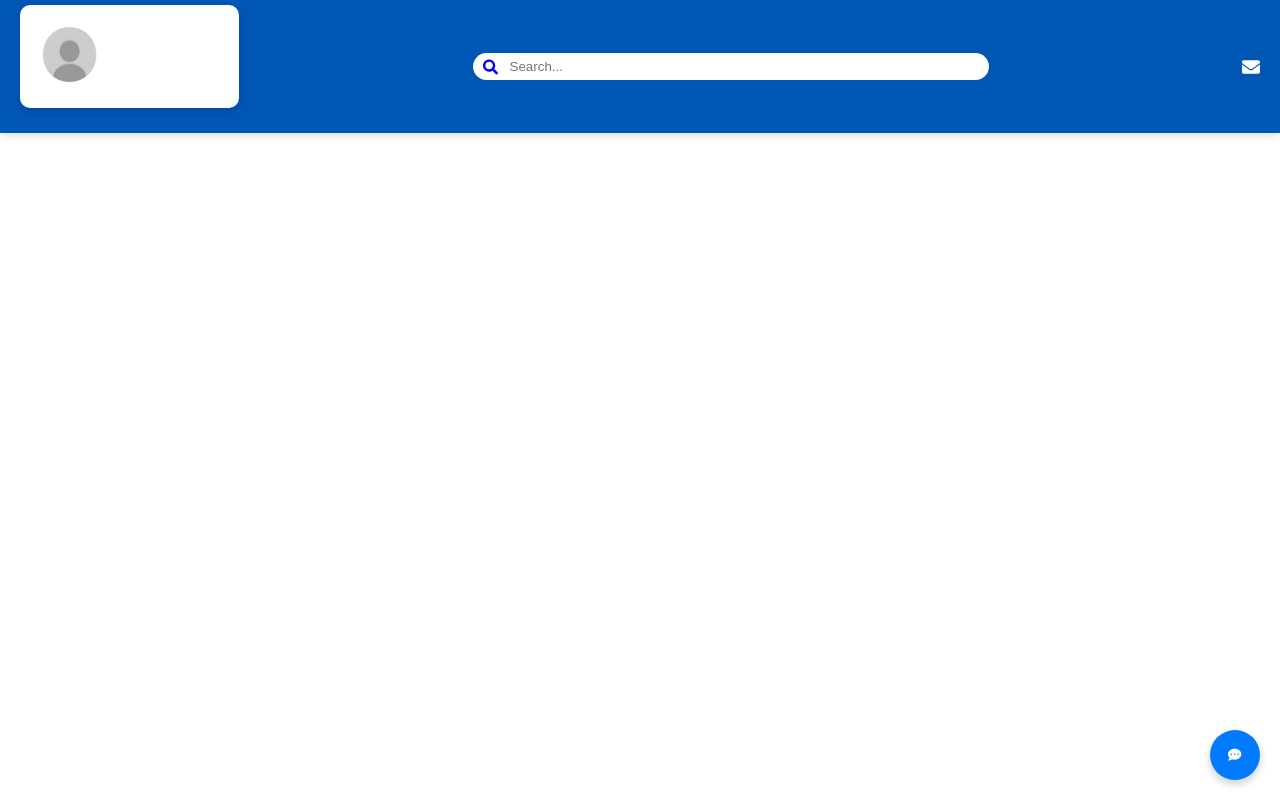
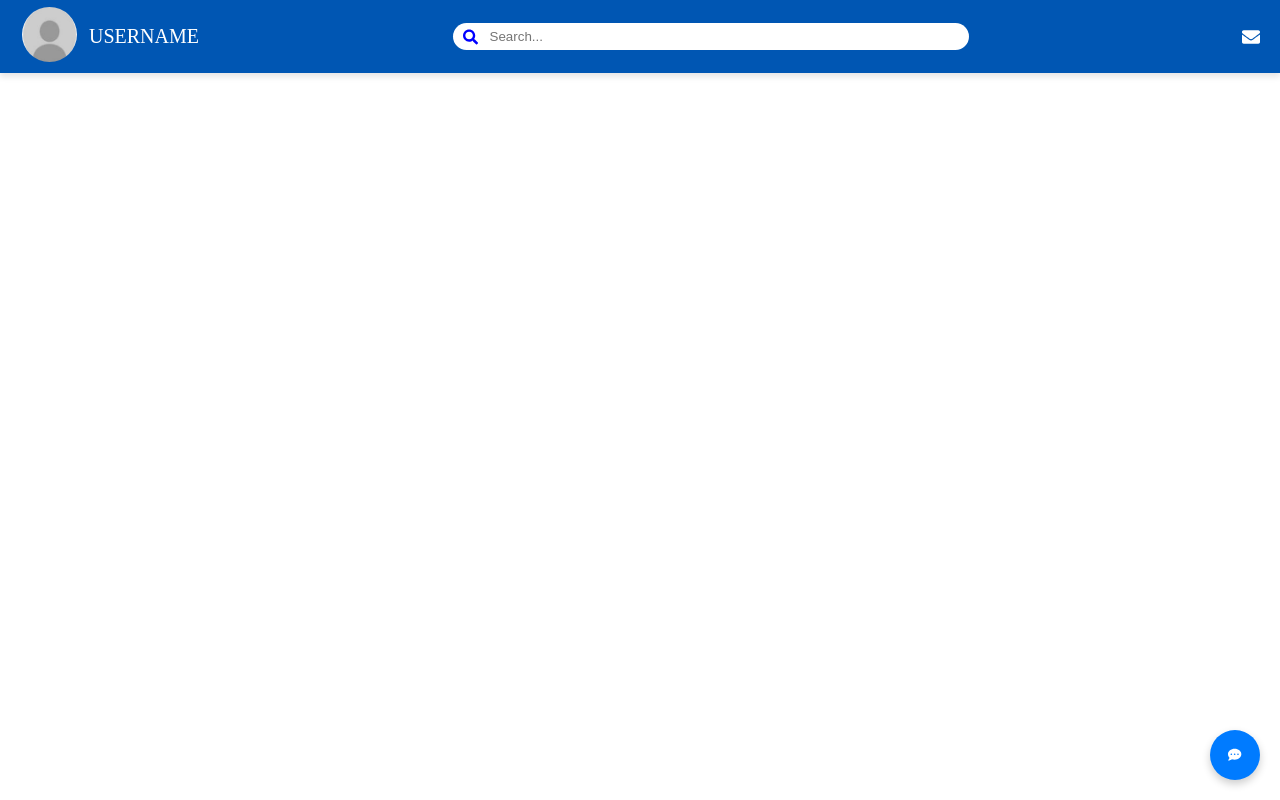
Before and after one commit to AlumniArchitect/AlumniArchitects, a React (Create React App) app in the folder frontend/: page /homepage in a window 1280 px wide. Built offline with nearby package versions, Linux system fonts and the light colour scheme; sample sign-in values are in the browser's storage.

Commit message:
PH resolving navbar and profile css

```diff
--- a/frontend/src/component/Navbar.jsx
+++ b/frontend/src/component/Navbar.jsx
@@ -122,7 +122,7 @@ export default function Navbar() {
     <nav>
       {error && <div className="error-message"><FaExclamationCircle className="icon" /> {error}</div>}
       <div className="navbar">
-        <div className="profile-section" onClick={toggleMenu}>
+        <div className="navbar-section" onClick={toggleMenu}>
           <div className="p-img">
             <img
               src={userProfile.profileImageUrl || defaultProfileImage}
--- a/frontend/src/style/Navbar.css
+++ b/frontend/src/style/Navbar.css
@@ -9,8 +9,9 @@
   box-shadow: 0 4px 6px rgba(0, 0, 0, 0.1);
 }
 
-.profile-section {
+.navbar-section {
   display: flex;
+  background-color: #0056b3;
   justify-content: center;
   align-items: center;
   cursor: pointer;
```
